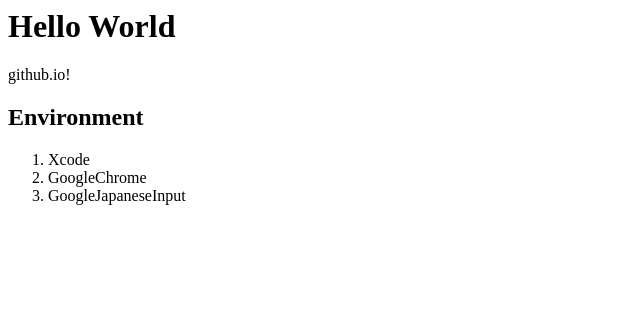
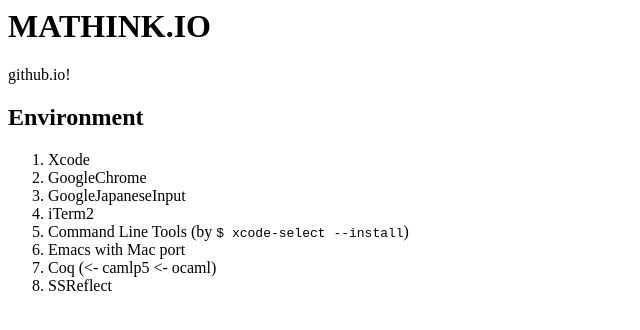
Before and after one commit to mathink/mathink.github.io, a plain HTML site: page index.html in a window 1280 px wide. Shown: the whole page, without its empty margins (0-640 px from the left). Drawn offline with Linux system fonts and the light colour scheme.

Commit message:
Update index.html

```diff
--- a/index.html
+++ b/index.html
@@ -1,13 +1,18 @@
 <DOCTYPE! html>
 <html>
 <body>
-<h1>Hello World</h1>
+<h1>MATHINK.IO</h1>
 <p>github.io!</p>
 <h2>Environment</h2>
 <ol>
 <li>Xcode</li>
 <li>GoogleChrome</li>
 <li>GoogleJapaneseInput</li>
+<li>iTerm2</li>
+<li>Command Line Tools (by <code>$ xcode-select --install</code>)</li>
+<li>Emacs with Mac port</li>
+<li>Coq (<- camlp5 <- ocaml)</li>
+<li>SSReflect</li>
 </ol>
 </body>
 </html>
```
